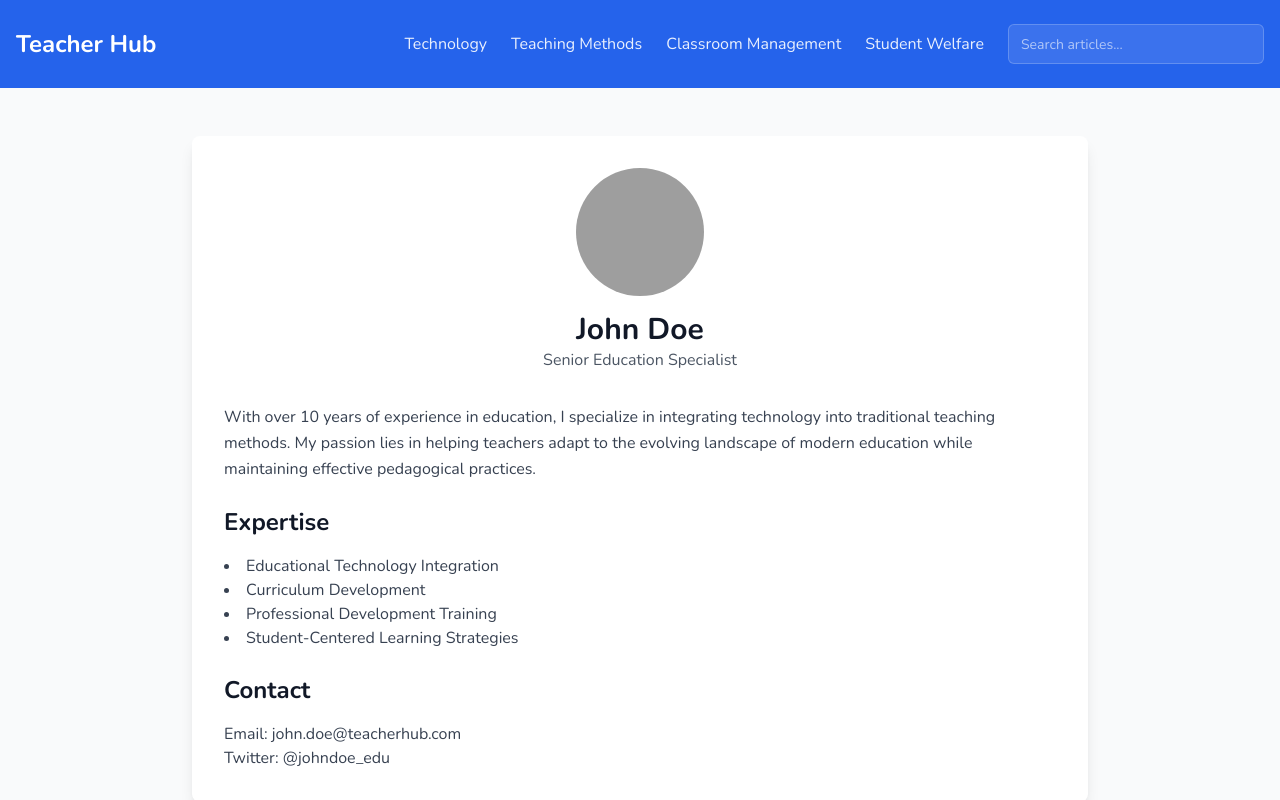
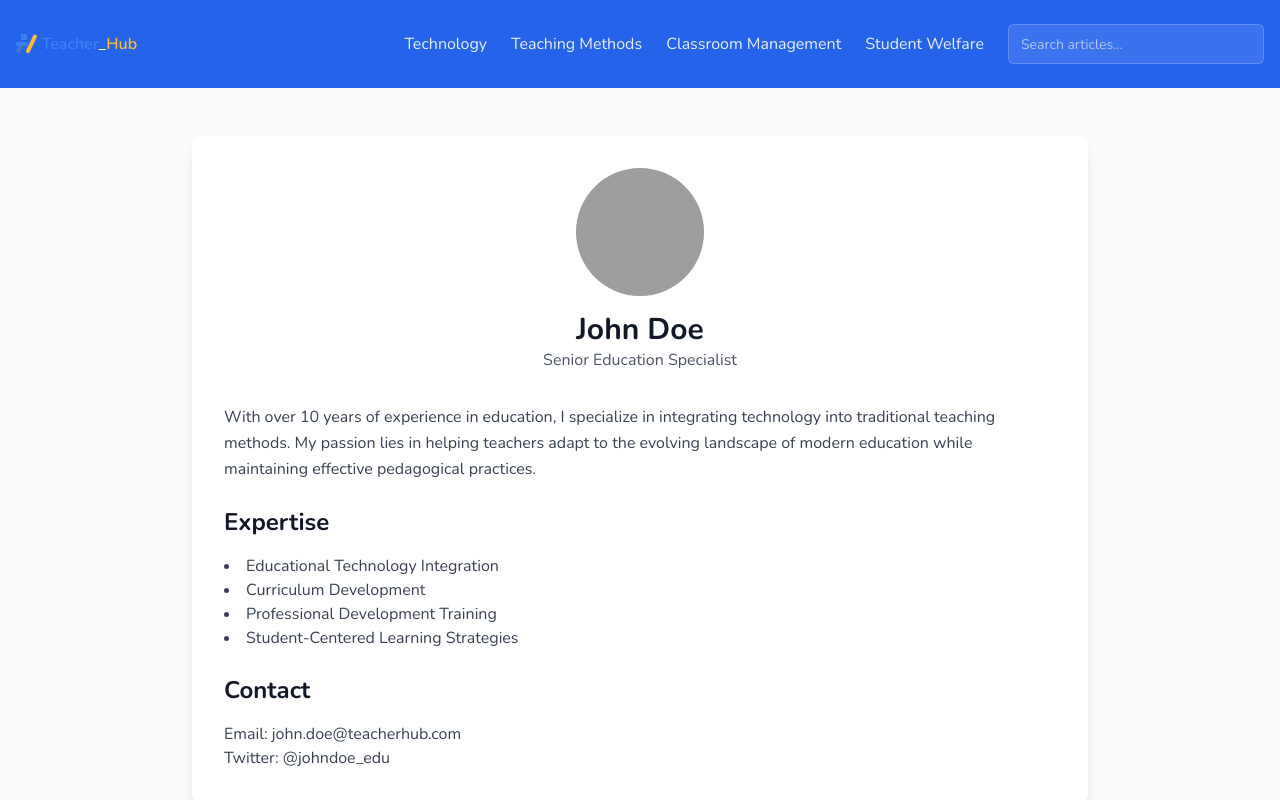
Before and after one commit to lechithien93/edu-blog-oasis-21, a React (Vite) app: page /author in a window 1280 px wide. Shown: the top 800 px of the page. Built offline with nearby package versions, Linux system fonts and the light colour scheme; grey boxes are pictures that could not be loaded.

Commit message:
Add Teacher Hub logo
Added a new logo for the Teacher Hub based on a provided SVG design.  The logo includes color specifications and styling.

```diff
--- a/src/components/Header.tsx
+++ b/src/components/Header.tsx
@@ -2,6 +2,7 @@
 import React, { useState } from 'react';
 import { Link, useLocation } from 'react-router-dom';
 import { Input } from './ui/input';
+import Logo from './Logo';
 
 interface HeaderProps {
   showBanner?: boolean;
@@ -34,7 +35,7 @@ const Header = ({ showBanner = false }: HeaderProps) => {
       <nav className={`relative container mx-auto px-4 py-6 ${!showBanner && 'bg-primary text-white'}`}>
         <div className="flex flex-col md:flex-row md:items-center md:justify-between gap-4">
           <Link to="/" className="inline-block">
-            <h2 className="text-2xl font-bold text-white">Teacher Hub</h2>
+            <Logo />
           </Link>
           <div className="flex items-center gap-6">
             <div className="hidden md:flex items-center gap-6">
--- /dev/null
+++ b/src/components/Logo.tsx
@@ -0,0 +1,31 @@
+
+import React from 'react';
+
+const Logo = () => {
+  return (
+    <div className="flex items-center gap-1">
+      <div className="relative w-[21.7px] h-[19.58px]">
+        <div
+          className="absolute top-0 left-[18.11px] w-1 h-[19.83px] rounded-xl bg-[#FFB933]"
+          style={{ transform: 'rotate(25.95deg)', transformOrigin: '0 0' }}
+        />
+        <div
+          className="absolute top-[6.93px] left-[5.3px] w-1 h-[12.12px] rounded-xl bg-[#4579CE]"
+          style={{ transform: 'rotate(25.95deg)', transformOrigin: '0 0' }}
+        />
+        <div
+          className="absolute top-[7.47px] left-[12.12px] w-1 h-[12.12px] rounded-xl bg-[#3B82F6]"
+          style={{ transform: 'rotate(90deg)', transformOrigin: '0 0' }}
+        />
+        <div className="absolute top-[-0.21px] left-[5px] w-[5.67px] h-[6.18px] bg-[#3B82F6]" />
+      </div>
+      <div className="font-semibold text-base leading-[22px] font-nunito">
+        <span className="text-[#3B82F6]">Teacher</span>
+        <span className="text-white">_</span>
+        <span className="text-[#FFB933]">Hub</span>
+      </div>
+    </div>
+  );
+};
+
+export default Logo;
```
